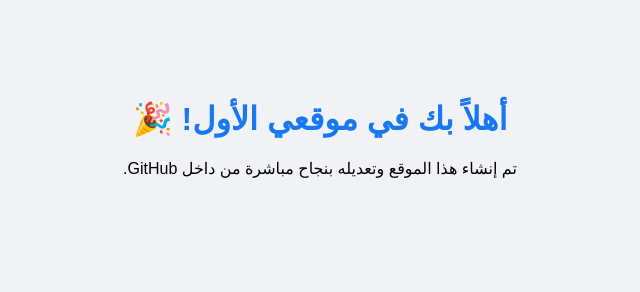
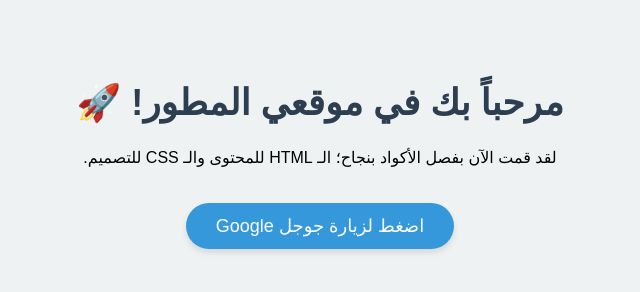
Before and after one commit to Ahmed1070-ai/Ahmedomer, a plain HTML site: page index.html in a window 1280 px wide. Shown: the whole page, without its empty margins (320-960 px from the left). Drawn offline with Linux system fonts and the light colour scheme.

Commit message:
Update index.html

```diff
--- a/index.html
+++ b/index.html
@@ -3,16 +3,17 @@
 <head>
     <meta charset="UTF-8">
     <meta name="viewport" content="width=device-width, initial-scale=1.0">
-    <title>موقعي الأول</title>
-    <style>
-        body { font-family: sans-serif; text-align: center; margin-top: 100px; background-color: #f0f2f5; }
-        h1 { color: #1877f2; }
-    </style>
+    <title>موقعي المطور</title>
+    <!-- السطر التالي يربط ملف الـ HTML بملف الـ CSS الجديد -->
+    <link rel="stylesheet" href="style.css">
 </head>
 <body>
 
-    <h1>أهلاً بك في موقعي الأول! 🎉</h1>
-    <p>تم إنشاء هذا الموقع وتعديله بنجاح مباشرة من داخل GitHub.</p>
+    <h1>مرحباً بك في موقعي المطور! 🚀</h1>
+    <p>لقد قمت الآن بفصل الأكواد بنجاح؛ الـ HTML للمحتوى والـ CSS للتصميم.</p>
+
+    <!-- إضافة زر جديد وتطبيق التنسيق عليه -->
+    <a href="https://google.com" class="my-button">اضغط لزيارة جوجل Google</a>
 
 </body>
 </html>
```
